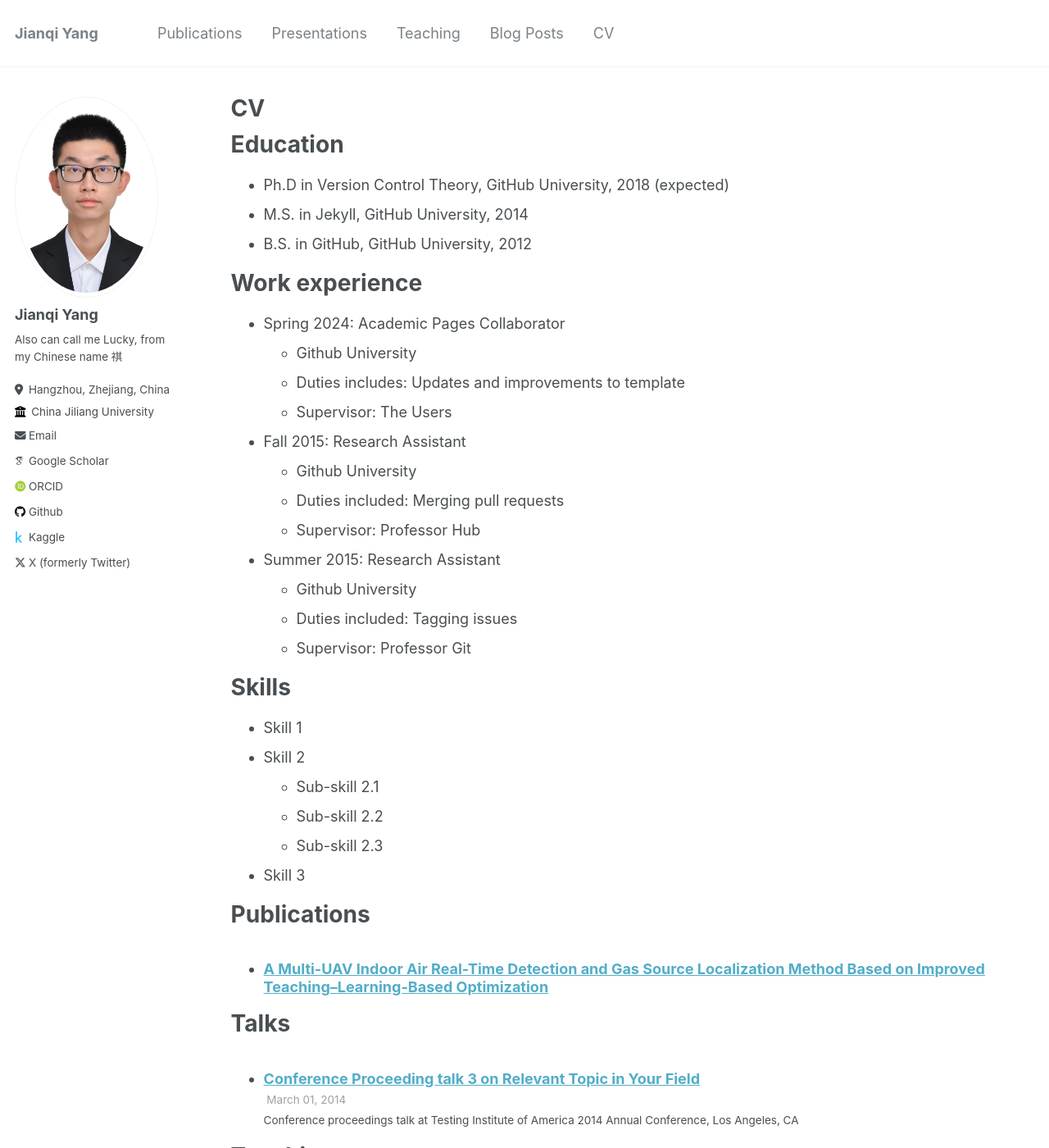
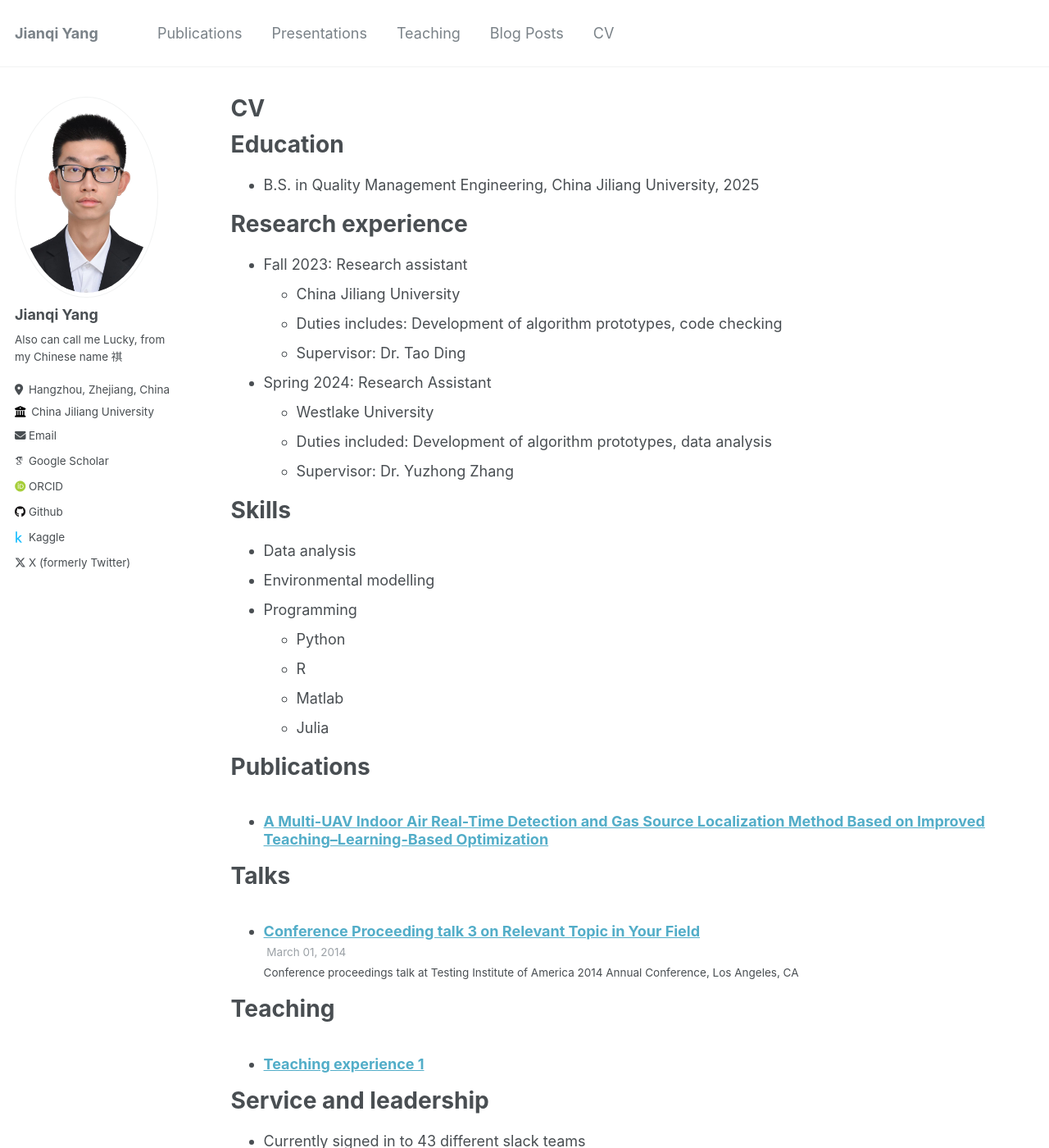
Before and after one commit to thinkswhat/thinkswhat.github.io, a Jekyll site: the page built from _pages/cv.md, in a window 1280 px wide and 1400 px high. Shown: the whole window at 82% size. Built offline with Jekyll 4.4.1, drawn with Linux system fonts in a browser that asks for light colours; some web fonts are replaced.

Commit message:
Update cv.md

```diff
--- a/_pages/cv.md
+++ b/_pages/cv.md
@@ -11,35 +11,33 @@ redirect_from:
 
 Education
 ======
+<!--
 * Ph.D in Version Control Theory, GitHub University, 2018 (expected)
 * M.S. in Jekyll, GitHub University, 2014
-* B.S. in GitHub, GitHub University, 2012
+-->
+* B.S. in Quality Management Engineering, China Jiliang University, 2025
 
-Work experience
+Research experience
 ======
-* Spring 2024: Academic Pages Collaborator
-  * Github University
-  * Duties includes: Updates and improvements to template
-  * Supervisor: The Users
+* Fall 2023: Research assistant
+  * China Jiliang University
+  * Duties includes: Development of algorithm prototypes, code checking
+  * Supervisor: Dr. Tao Ding
 
-* Fall 2015: Research Assistant
-  * Github University
-  * Duties included: Merging pull requests
-  * Supervisor: Professor Hub
-
-* Summer 2015: Research Assistant
-  * Github University
-  * Duties included: Tagging issues
-  * Supervisor: Professor Git
+* Spring 2024: Research Assistant
+  * Westlake University
+  * Duties included: Development of algorithm prototypes, data analysis
+  * Supervisor: Dr. Yuzhong Zhang
 
 Skills
 ======
-* Skill 1
-* Skill 2
-  * Sub-skill 2.1
-  * Sub-skill 2.2
-  * Sub-skill 2.3
-* Skill 3
+* Data analysis
+* Environmental modelling
+* Programming
+  * Python
+  * R
+  * Matlab
+  * Julia
 
 Publications
 ======
```
